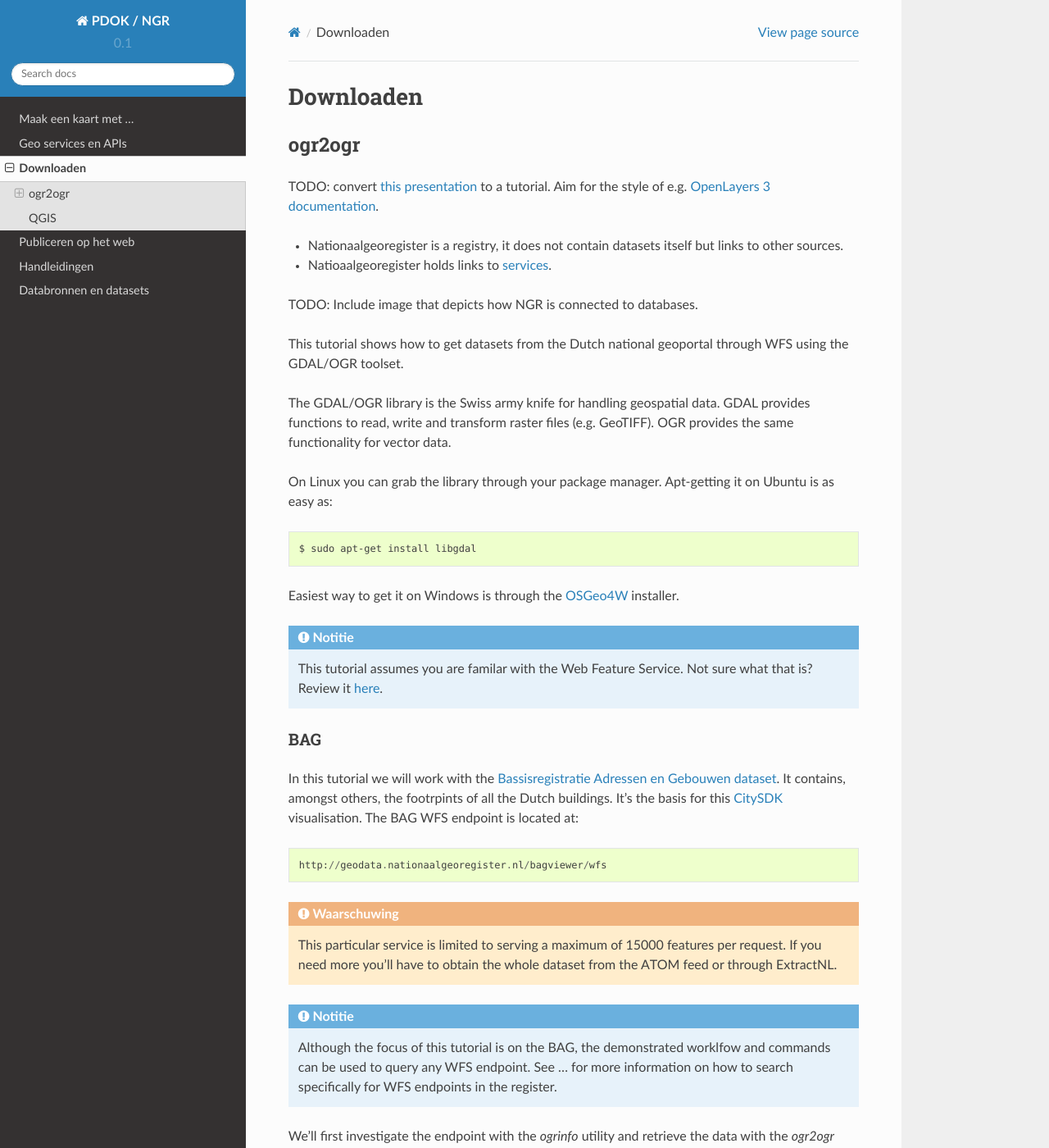
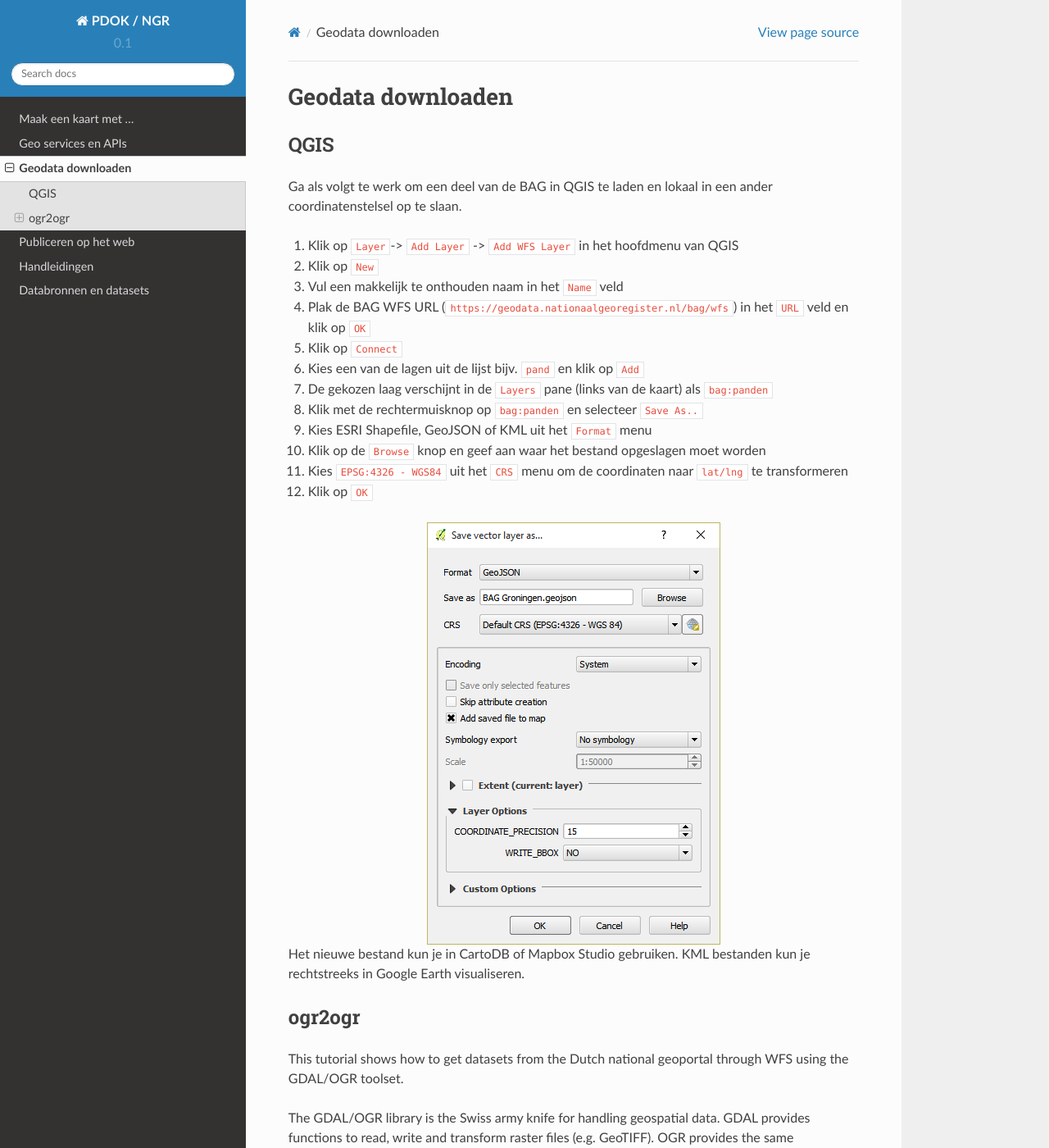
Before and after one commit to LivericA/PDOK, a Sphinx documentation site: the page built from docs/downloaden.rst, in a window 1280 px wide and 1400 px high. Shown: the whole window at 82% size. Built offline with Sphinx 7.4.7 and the Read the Docs theme 2.0.0, drawn with Linux system fonts in a browser that asks for light colours; some of the changed text lies outside the part shown.

Commit message:
add WFS connection instructions

```diff
--- a/docs/downloaden.rst
+++ b/docs/downloaden.rst
@@ -1,19 +1,36 @@
-##########
-Downloaden
-##########
+##################
+Geodata downloaden
+##################
+
+****
+QGIS
+****
+
+Ga als volgt te werk om een deel van de BAG in QGIS te laden en lokaal in een ander coordinatenstelsel op te slaan.
+
+1. Klik op ``Layer``-> ``Add Layer`` -> ``Add WFS Layer`` in het hoofdmenu van QGIS
+2. Klik op ``New``
+3. Vul een makkelijk te onthouden naam in het ``Name`` veld
+4. Plak de BAG WFS URL (``https://geodata.nationaalgeoregister.nl/bag/wfs``) in het ``URL`` veld en klik op ``OK``
+5. Klik op ``Connect``
+6. Kies een van de lagen uit de lijst bijv. ``pand`` en klik op ``Add``
+7. De gekozen laag verschijnt in de ``Layers`` pane (links van de kaart) als ``bag:panden``
+8. Klik met de rechtermuisknop op ``bag:panden`` en selecteer ``Save As..``
+9. Kies ESRI Shapefile, GeoJSON of KML uit het ``Format`` menu
+10. Klik op de ``Browse`` knop en geef aan waar het bestand opgeslagen moet worden
+11. Kies ``EPSG:4326 - WGS84`` uit het ``CRS`` menu om de coordinaten naar ``lat/lng`` te transformeren
+12. Klik op ``OK``
+
+.. image:: images/qgis-vector-save.png
+    :align: center
+
+Het nieuwe bestand kun je in CartoDB of Mapbox Studio gebruiken. KML bestanden kun je rechtstreeks in Google Earth visualiseren.
 
 .. _ogr2ogr tutorial:
 
 *******
 ogr2ogr
 *******
-
-TODO: convert `this presentation <https://speakerdeck.com/ndkv/open-geo-data-in-the-netherlands-and-beyond>`_ to a tutorial. Aim for the style of e.g. `OpenLayers 3 documentation <http://ol3js.org/en/master/doc/tutorials/concepts.html>`_.
-
-* Nationaalgeoregister is a registry, it does not contain datasets itself but links to other sources.
-* Natioaalgeoregister holds links to `services <OGC Services>`_.
-
-TODO: Include image that depicts how NGR is connected to databases.
 
 This tutorial shows how to get datasets from the Dutch national geoportal through WFS using the GDAL/OGR toolset.
 
@@ -133,19 +150,3 @@ Next steps: visualising and publishing data
 You can now load the vector file in a popular GIS pacakge for furhter analysis, load it in a PostGIS database, publish it to Mapbox or CartoDB, etc.
 
 TODO examples
-
-****
-QGIS
-****
-
-In QGIS gaat het downloaden en transformeren van gegevens uit een WFS endpoint als volgt:
-
-1. Klik met de rechtermuisknop op de WFS dataset die je wilt downloaden en transformeren en selecteer ``Save As..``
-2. Kies ESRI Shapefile, GeoJSON of KML uit het ``Format`` menu
-3. Kies ``EPSG:4326 - WGS84`` uit het ``CRS`` menu
-4. Klik op ``OK``
-
-.. image:: images/qgis-vector-save.png
-    :align: center
-
-Het nieuwe bestand kun je uploaden in CartoDB, gebruiken als databron in Mapbox Studio of visualiseren in Google Earth.
```
